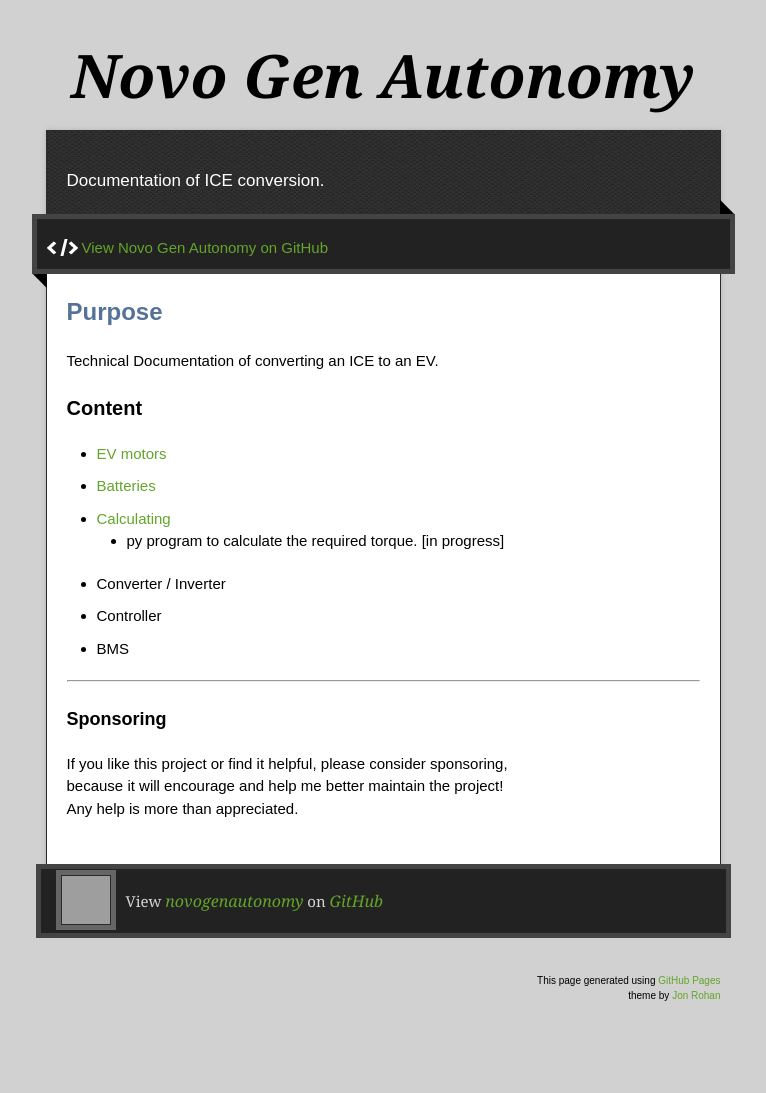
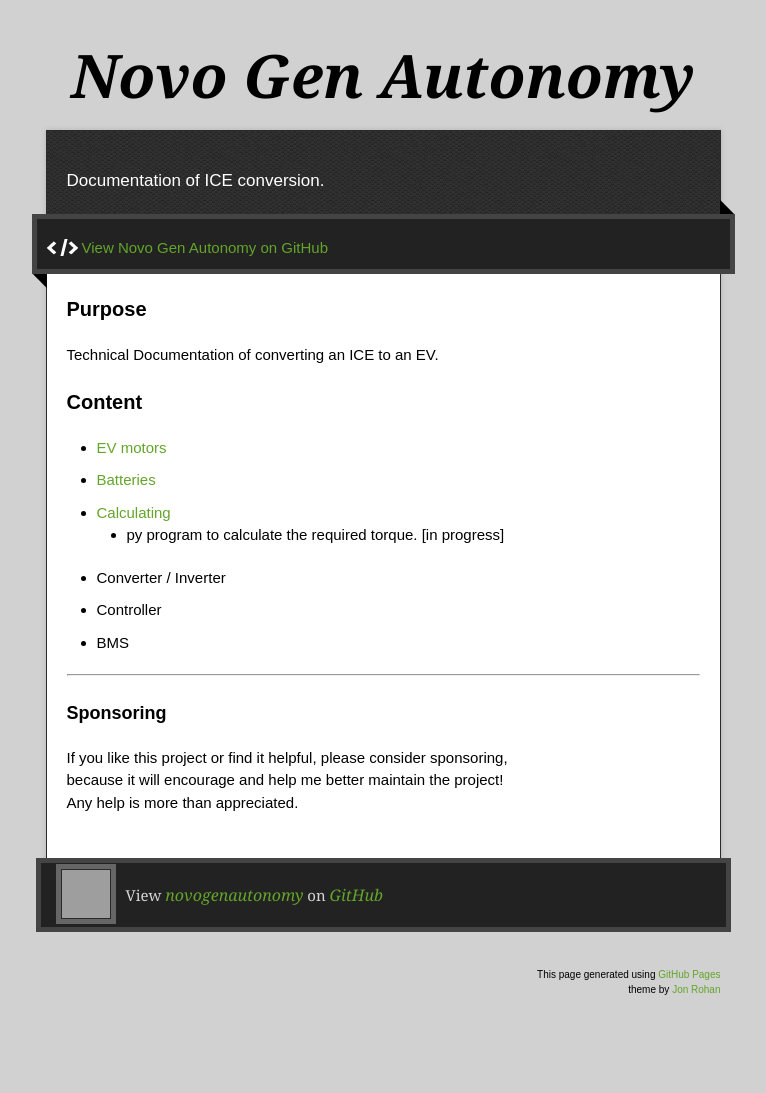
Before and after one commit to novogenautonomy/novogenautonomy.github.io, a Jekyll site: the page built from index.md, in a window 1280 px wide. Shown: the whole page, without its empty margins (257-1023 px from the left). Built offline with Jekyll 4.4.1, drawn with Linux system fonts in a browser that asks for light colours; our own code applies the rules of GitHub Pages for plain Markdown files; grey boxes are pictures that could not be loaded.

```diff
--- a/index.md
+++ b/index.md
@@ -2,7 +2,7 @@
 layout: default
 ---
 
-## Purpose
+### Purpose
    Technical Documentation of converting an ICE to an EV.
 
 ### Content
```
